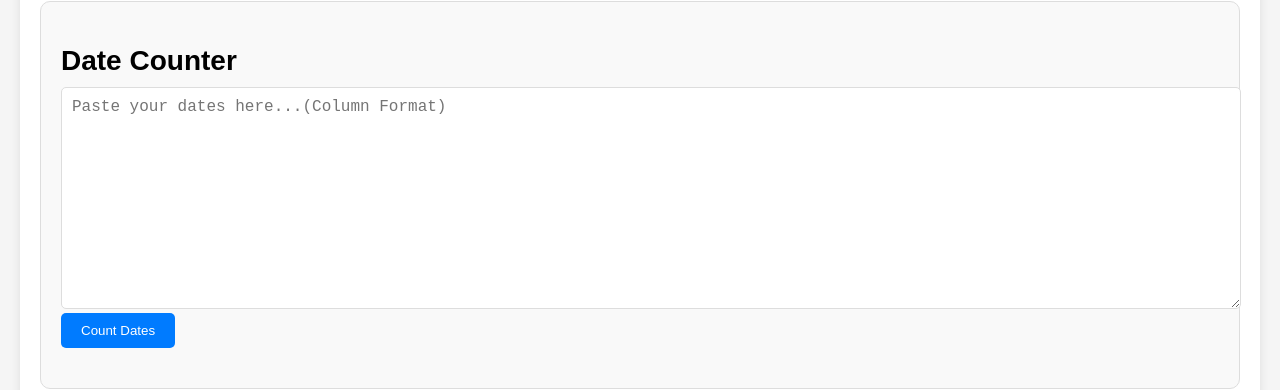
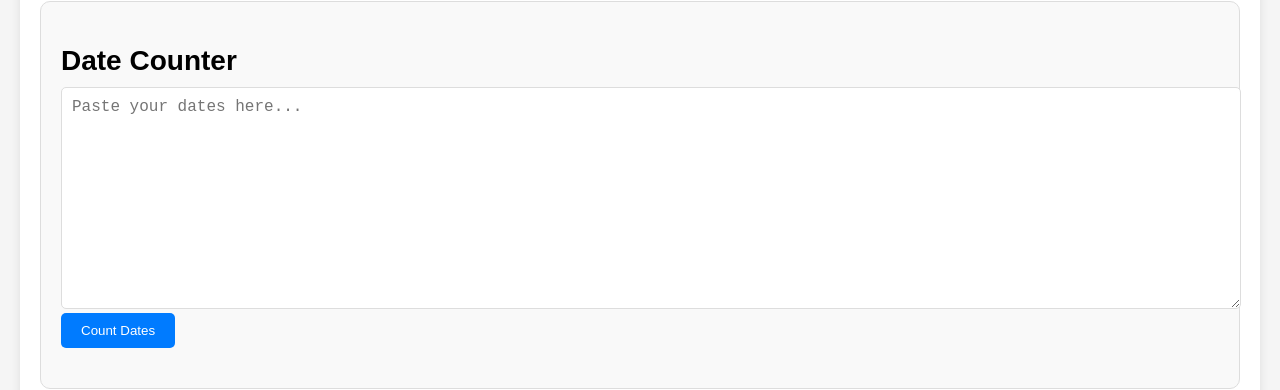
Before and after one commit to elnoyee/www.fuckthefeds.org, a plain HTML site: page index.html in a window 1280 px wide. Shown: the part 146-536 px from the top of the page. Drawn offline with Linux system fonts and the light colour scheme.

Commit message:
Update index.html

```diff
--- a/index.html
+++ b/index.html
@@ -174,7 +174,7 @@
         <!-- Date Counter section -->
         <section id="dateCounter" class="tool-section">
             <h2>Date Counter</h2>
-            <textarea id="dateInput" placeholder="Paste your dates here...(Column Format)" spellcheck="false"></textarea>
+            <textarea id="dateInput" placeholder="Paste your dates here..." spellcheck="false"></textarea>
             <br>
             <button onclick="countDates()">Count Dates</button>
             <br>
```
